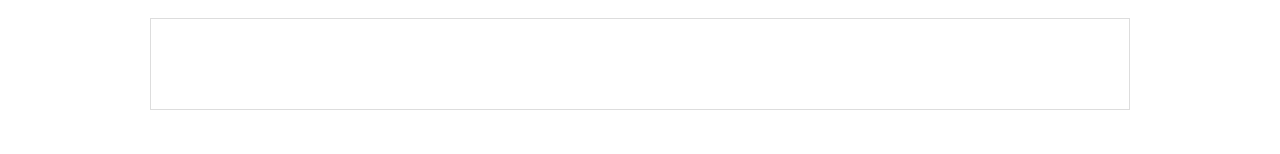
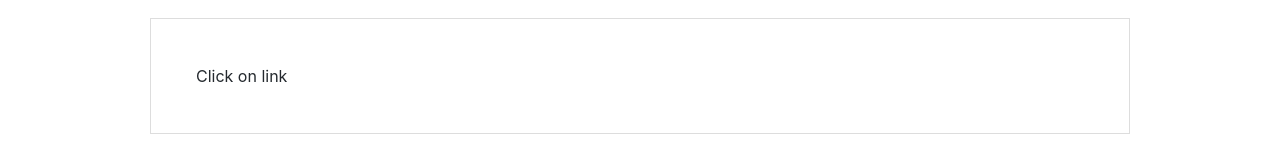
Before and after one commit to manuelWeb/doc_react, a React (Create React App) app: page / in a window 1280 px wide. Shown: the part 200-354 px from the top of the page. Built offline with nearby package versions, Linux system fonts and the light colour scheme.

Commit message:
FIX store fetch md file in state -> mdcont App.js 😅

```diff
--- a/src/App.js
+++ b/src/App.js
@@ -28,6 +28,7 @@ class App extends Component {
         data: null,
         num: null,
         mdname: null,
+        mdcont: null,
       }
     this.hopla = hopla.bind(this)
   }
@@ -36,7 +37,8 @@ class App extends Component {
     console.log(`./md_files/${md_name}`);
     fetch(require(`./md_files/${md_name}`))
     .then(res => res.text())
-    .then( data => console.log(data) )
+    .then( data => this.setState({ mdcont: data }) )
+    // .then( data => console.log(data) )
 
     return this.setState(state => ({
       num: state.num + 1,
@@ -51,10 +53,10 @@ class App extends Component {
   }
 
   render() {
-    const { post } = this.state
+    const post = this.state.mdcont ? this.state.mdcont : 'Click on link'
     return (
       <div className="container">
-        <button onClick={this.testfn}>
+        <button>
           {this.state.num ? `${this.state.num} ${this.state.mdname} `
             : 0}
         </button>
```
